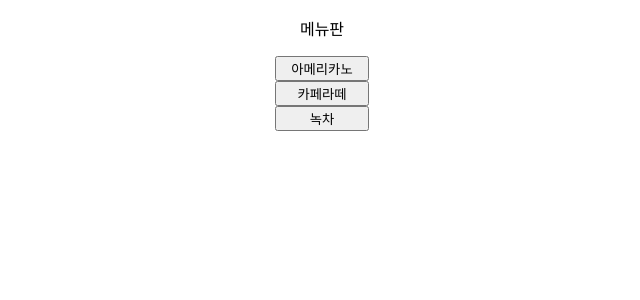
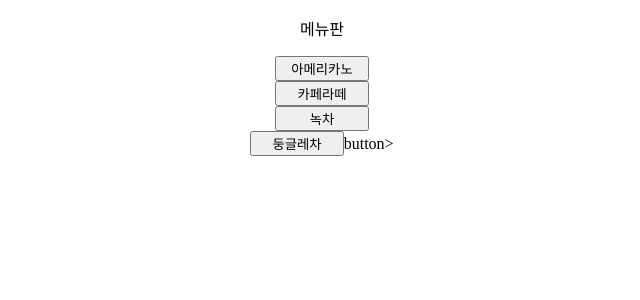
Before and after one commit to geunyong0610/david, a Flask app: template templates/menu.html in a window 1280 px wide. Shown: the top 300 px of the page, without its empty margins (318-958 px from the left). Run offline with Flask 3, Linux system fonts and the light colour scheme; the template is opened without the code that fills it, so the values that code supplies are empty.

Commit message:
Feat: Remote repository commit

```diff
--- a/templates/menu.html
+++ b/templates/menu.html
@@ -11,6 +11,8 @@
     <button name = "menu1" style="width: 70pt;">아메리카노</button><br>
     <button name = "menu2" style="width: 70pt;">카페라떼</button><br>
     <button name = "menu3" style="width: 70pt;">녹차</button><br>
+
+    <button name = "menu4" style="width: 70pt;">둥글레차</button>button><br>
     </center>
 </body>
 </html>
```
